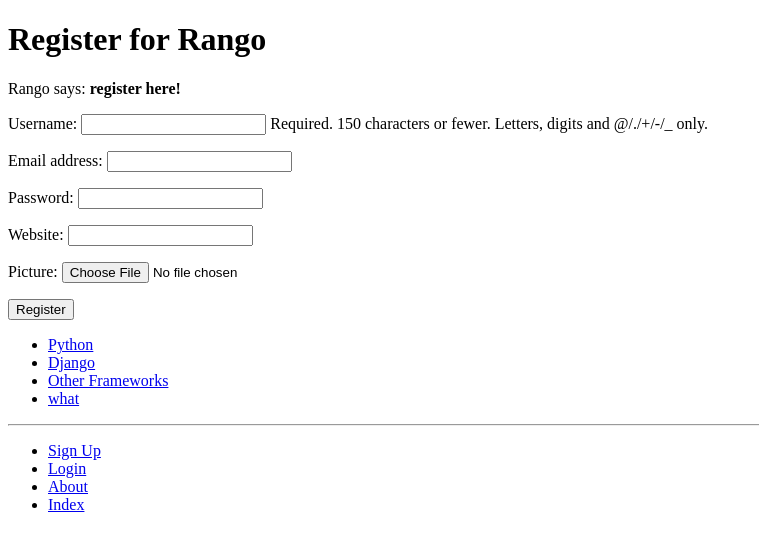
After one commit to M-frog123/tango_with_django_project, a Django app: page /rango/register/ in a window 1280 px wide. The commit adds this page. Shown: the top 551 px of the page, without its empty margins (0-759 px from the left). Run offline with Django 3.2, Linux system fonts and the light colour scheme; data comes from the database, SQL or seed files in the repository; both versions use the stored data as it was after the commit.

Commit message:
chapter9

```diff
--- a/rango/admin.py
+++ b/rango/admin.py
@@ -1,5 +1,6 @@
 from django.contrib import admin
 from rango.models import Category, Page
+from rango.models import UserProfile
 
 # Register your models here.
 
@@ -12,3 +13,4 @@ class CategoryAdmin(admin.ModelAdmin):
 
 admin.site.register(Category, CategoryAdmin)
 admin.site.register(Page, PageAdmin)
+admin.site.register(UserProfile)
--- a/rango/forms.py
+++ b/rango/forms.py
@@ -1,5 +1,7 @@
 from django import forms
 from rango.models import Page, Category
+from django.contrib.auth.models import User
+from rango.models import UserProfile
 
 class CategoryForm(forms.ModelForm):
     name = forms.CharField(max_length=Category.NAME_MAX_LENGTH, help_text="Please enter the category name.")
@@ -33,3 +35,16 @@ class PageForm(forms.ModelForm):
         exclude = ('category',)
         # or use
         # fields = ('title','url','views')
+
+
+class UserForm(forms.ModelForm):
+    password = forms.CharField(widget=forms.PasswordInput())
+
+    class Meta:
+        model = User
+        fields = ('username','email','password',)
+
+class UserProfileForm(forms.ModelForm):
+    class Meta:
+        model = UserProfile
+        fields = ('website','picture')
--- a/rango/models.py
+++ b/rango/models.py
@@ -1,5 +1,6 @@
 from django.db import models
 from django.template.defaultfilters import slugify
+from django.contrib.auth.models import User
 
 # Create your models here.
 
@@ -31,3 +32,12 @@ class Page(models.Model):
 
     def __str__(self):
         return self.title
+
+class UserProfile(models.Model):
+    user = models.OneToOneField(User, on_delete=models.CASCADE)
+
+    website = models.URLField(blank=True)
+    picture = models.ImageField(upload_to='profile_images',blank=True)
+
+    def __str__(self):
+        return self.user.username
--- a/rango/urls.py
+++ b/rango/urls.py
@@ -2,6 +2,7 @@ from django.urls import path
 from rango import views
 
 app_name = 'rango'
+LOGIN_URL = 'rango:login'
 
 urlpatterns = [
     path('', views.index, name='index'),
@@ -10,4 +11,8 @@ urlpatterns = [
         name='show_category'),
     path('add_category/', views.add_category, name='add_category'),
     path('category/<slug:category_name_slug>/add_page/',views.add_page,name='add_page'),
+    path('register/',views.register,name='register'),
+    path('login/', views.user_login, name='login'),
+    path('restricted/', views.restricted, name='restricted'),
+    path('logout/', views.user_logout, name='logout'),
 ]
--- a/rango/views.py
+++ b/rango/views.py
@@ -1,11 +1,10 @@
-from django.shortcuts import render
+from django.shortcuts import render, redirect
 from django.http import HttpResponse
-from rango.models import Category
-from rango.models import Page
-from rango.forms import CategoryForm
-from django.shortcuts import redirect
-from rango.forms import PageForm
+from rango.models import Category, Page
+from rango.forms import CategoryForm, PageForm, UserForm, UserProfileForm
 from django.urls import reverse
+from django.contrib.auth import authenticate, login, logout
+from django.contrib.auth.decorators import login_required
 
 def index(request):
     # Query the database for a list of ALL categories currently stored.
@@ -63,6 +62,7 @@ def show_category(request, category_name_slug):
     # Go render the response and return it to the client.
     return render(request, 'rango/category.html', context=context_dict)
 
+@login_required
 def add_category(request):
     form = CategoryForm()
     # A HTTP POST?
@@ -83,6 +83,7 @@ def add_category(request):
     # Render the form with error messages (if any).
     return render(request, 'rango/add_category.html', {'form': form})
 
+@login_required
 def add_page(request, category_name_slug):
     try:
         category = Category.objects.get(slug=category_name_slug)
@@ -110,3 +111,88 @@ def add_page(request, category_name_slug):
             print(form.errors)
     context_dict = {'form': form, 'category': category}
     return render(request, 'rango/add_page.html', context=context_dict)
+
+def register(request):
+    registered = False
+
+    if request.method == 'POST':
+        user_form = UserForm(request.POST)
+        profile_form = UserProfileForm(request.POST)
+
+        if user_form.is_valid() and profile_form.is_valid():
+            user = user_form.save()
+            user.set_password(user.password)
+            user.save()
+
+            profile = profile_form.save(commit=False)
+            profile.user = user
+
+            if 'picture' in request.FILES:
+                profile.picture = request.FILES['picture']
+
+            profile.save()
+
+            registered = True
+        else:
+            print(user_form.errors,profile_form.errors)
+    else:
+        user_form = UserForm()
+        profile_form = UserProfileForm()
+
+    return render(request,'rango/register.html',
+                    context = {'user_form':user_form,
+                               'profile_form':profile_form,
+                               'registered':registered})
+
+
+def user_login(request):
+    # If the request is a HTTP POST, try to pull out the relevant information.
+    if request.method == 'POST':
+        # Gather the username and password provided by the user.
+        # This information is obtained from the login form.
+        # We use request.POST.get('<variable>') as opposed
+        # to request.POST['<variable>'], because the
+        # request.POST.get('<variable>') returns None if the
+        # value does not exist, while request.POST['<variable>']
+        # will raise a KeyError exception.
+        username = request.POST.get('username')
+        password = request.POST.get('password')
+        # Use Django's machinery to attempt to see if the username/password
+        # combination is valid - a User object is returned if it is.
+        user = authenticate(username=username, password=password)
+        # If we have a User object, the details are correct.
+        # If None (Python's way of representing the absence of a value), no user
+        # with matching credentials was found.
+        if user:
+        # Is the account active? It could have been disabled.
+            if user.is_active:
+                # If the account is valid and active, we can log the user in.
+                # We'll send the user back to the homepage.
+                login(request, user)
+                return redirect(reverse('rango:index'))
+            else:
+                # An inactive account was used - no logging in!
+                return HttpResponse("Your Rango account is disabled.")
+        else:
+            # Bad login details were provided. So we can't log the user in.
+            print(f"Invalid login details: {username}, {password}")
+            return HttpResponse("Invalid login details supplied.")
+    # The request is not a HTTP POST, so display the login form.
+    # This scenario would most likely be a HTTP GET.
+    else:
+        # No context variables to pass to the template system, hence the
+        # blank dictionary object...
+        return render(request, 'rango/login.html')
+
+@login_required
+def restricted(request):
+
+    return render(request, 'rango/restricted.html')
+    # return HttpResponse("Since you're logged in, you can see this text!")
+
+@login_required
+def user_logout(request):
+    # Since we know the user is logged in, we can now just log them out.
+    logout(request)
+    # Take the user back to the homepage.
+    return redirect(reverse('rango:index'))
--- a/templates/rango/base.html
+++ b/templates/rango/base.html
@@ -25,7 +25,14 @@
 		<hr />
 		<div>
 			<ul>
-			 <li><a href="{% url 'rango:add_category' %}">Add a New Category</a></li>
+			 {% if user.is_authenticated %}
+				<li><a href="{% url 'rango:restricted' %}">Restricted Page</a></li>
+				<li><a href="{% url 'rango:logout' %}">Logout</a></li>
+				<li><a href="{% url 'rango:add_category' %}">Add a New Category</a></li>
+			 {% else %}
+				<li><a href="{% url 'rango:register' %}">Sign Up</a></li>
+				<li><a href="{% url 'rango:login' %}">Login</a></li>
+			 {% endif %}
 			 <li><a href="{% url 'rango:about' %}">About</a></li>
 			 <li><a href="{% url 'rango:index' %}">Index</a></li>
 			</ul>
--- /dev/null
+++ b/templates/rango/register.html
@@ -0,0 +1,26 @@
+{% extends 'rango/base.html' %}
+{% load staticfiles %}
+
+{% block title_block %}
+	Register
+{% endblock %}
+
+{% block body_block %}
+<h1>Register for Rango</h1>
+{% if registered %}
+Rango says: <strong>thank you for registering!</strong>
+<a href="{% url 'rango:index' %}">Return to the homepage.</a><br />
+{% else %}
+Rango says: <strong>register here!</strong><br />
+<form id="user_form" method="post" action="{% url 'rango:register' %}"
+	enctype="multipart/form-data">
+
+	{% csrf_token %}
+
+	{{ user_form.as_p }}
+	{{ profile_form.as_p }}
+
+	<input type="submit" name="submit" value="Register" />
+</form>
+ {% endif %}
+ {% endblock %}
```
Also changed, not shown: tango_with_django_project/settings.py (+9 -0 lines), templates/rango/category.html (+5 -4 lines), templates/rango/index.html (+6 -1 lines), templates/rango/login.html (added, +18 -0 lines), templates/rango/restricted.html (added, +9 -0 lines), db.sqlite3, rango/migrations/0005_userprofile.py (added).
